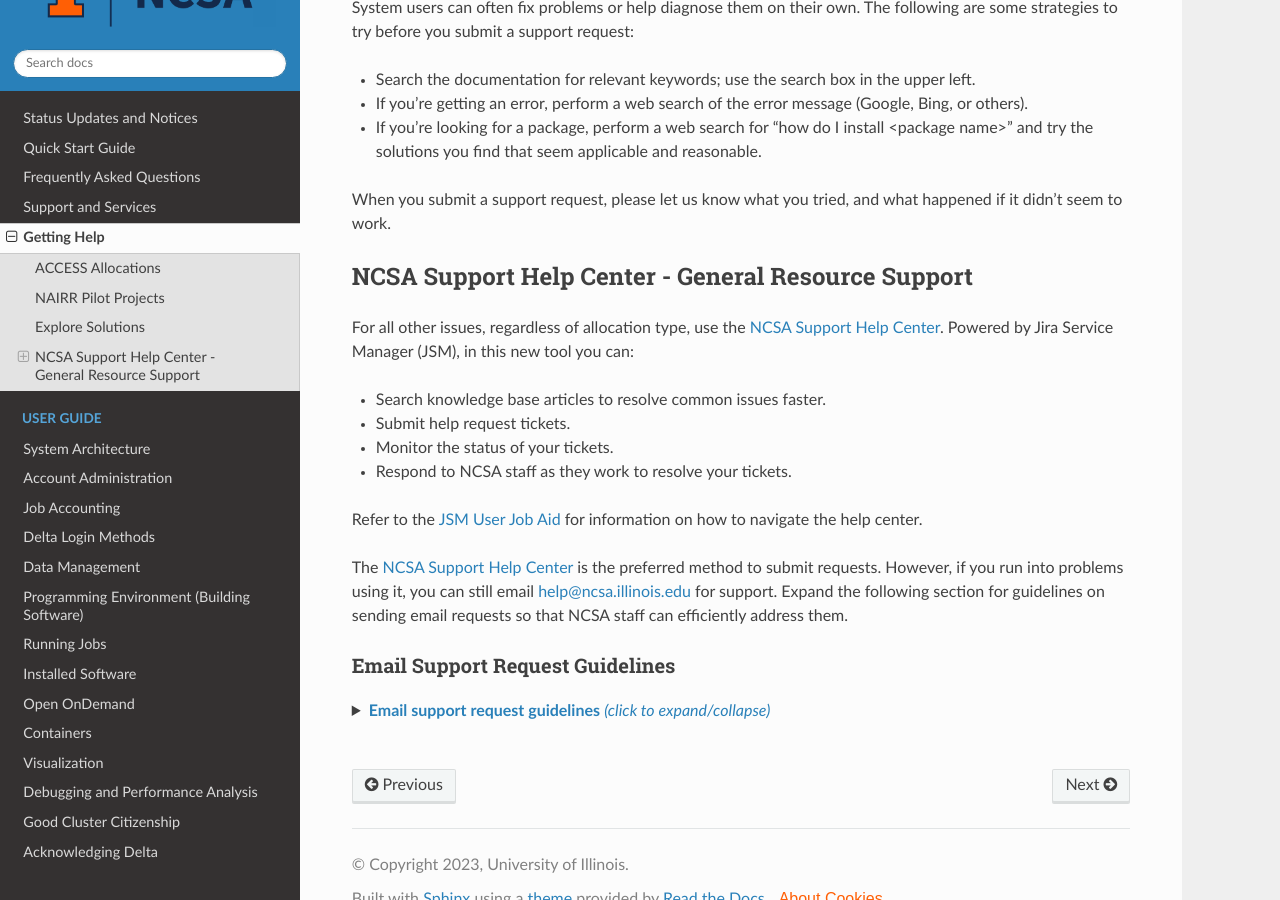
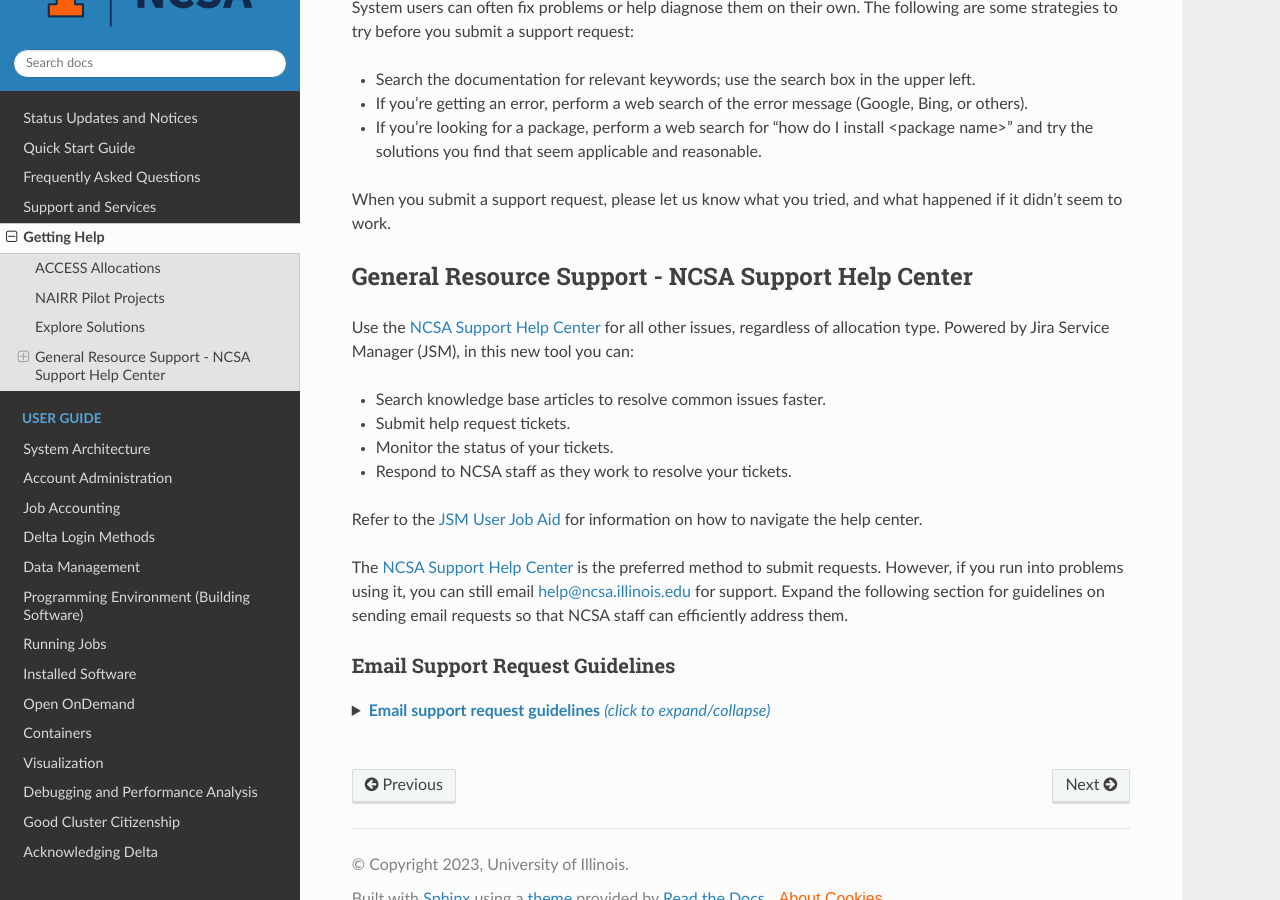
Before and after one commit to ncsa/Delta_doc, a Sphinx documentation site: the page built from docs/source/help.rst, in a window 1280 px wide and 900 px high, scrolled down 476 px. Built offline with Sphinx 7.4.7 and the Read the Docs theme 2.0.0, drawn with Linux system fonts in a browser that asks for light colours.

```diff
--- a/docs/source/help.rst
+++ b/docs/source/help.rst
@@ -26,10 +26,10 @@ When you submit a support request, please let us know what you tried, and what h
 
 .. _general_support:
 
-NCSA Support Help Center - General Resource Support
+General Resource Support - NCSA Support Help Center
 -----------------------------------------------------
 
-For all other issues, regardless of allocation type, use the `NCSA Support Help Center <http://help.ncsa.illinois.edu>`_. Powered by Jira Service Manager (JSM), in this new tool you can:
+Use the `NCSA Support Help Center <http://help.ncsa.illinois.edu>`_ for all other issues, regardless of allocation type. Powered by Jira Service Manager (JSM), in this new tool you can:
 
 - Search knowledge base articles to resolve common issues faster.
 - Submit help request tickets.
```
